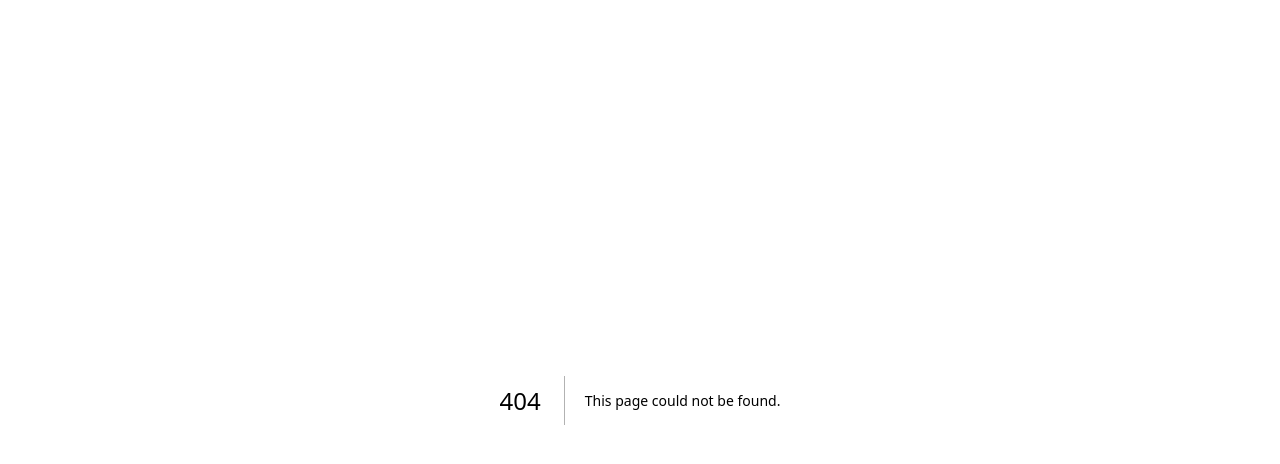
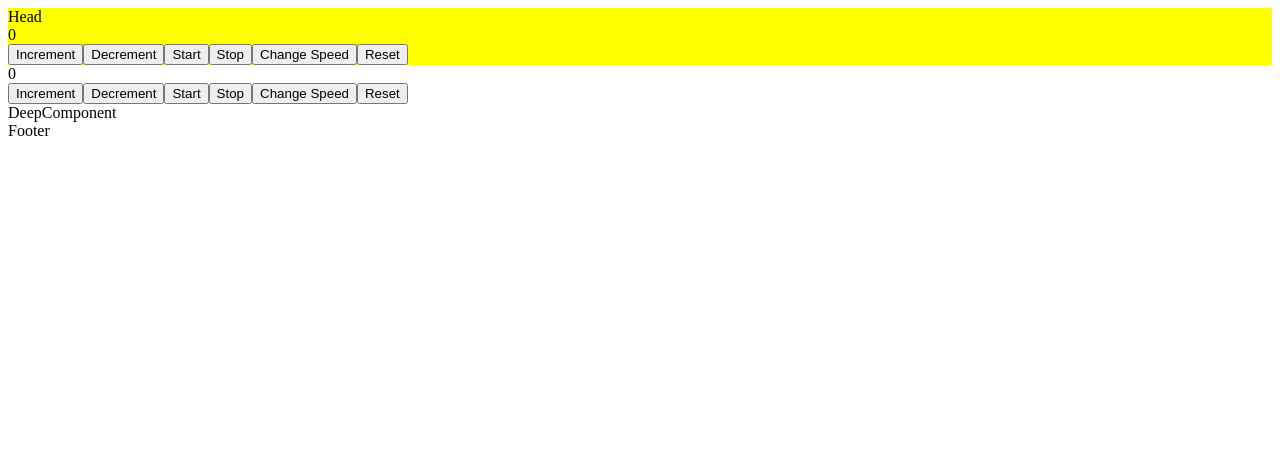
Before and after one commit to jioujiou9308/REACT-CUSTOMIZATION-FEATURE, a Next.js app in the folder react-feature-1/: page /delay-render/count-down in a window 1280 px wide. Before the commit this address had no page. Shown: the top 464 px of the page. Built offline with nearby package versions, Linux system fonts and the light colour scheme.

Commit message:
layout and blur-image

```diff
--- /dev/null
+++ b/react-feature-1/component/delayRender/deepComponent.jsx
@@ -0,0 +1,8 @@
+import React from "react";
+
+const DeepComponent = () => {
+  console.log("deep component render");
+  return <div>DeepComponent</div>;
+};
+
+export default DeepComponent;
--- /dev/null
+++ b/react-feature-1/component/layout/Footer.jsx
@@ -0,0 +1,9 @@
+import React from 'react'
+
+const Footer = () => {
+  return (
+    <div>Footer</div>
+  )
+}
+
+export default Footer
--- /dev/null
+++ b/react-feature-1/component/layout/Head.jsx
@@ -0,0 +1,57 @@
+import React, { useState, useEffect, useReducer, useMemo, useCallback, useRef } from "react";
+
+const Head = () => {
+  const initState = {
+    count: 0,
+    start: false,
+    times: 1,
+  };
+
+  const [count, setCount] = useState(initState.count);
+  const [start, setStart] = useState(initState.start);
+  const [times, setTimes] = useState(initState.times);
+  const inc = () => {
+    setCount(count + 1);
+  };
+  const desc = () => {
+    setCount(count - 1);
+  };
+  const timerStart = () => {
+    setStart(true);
+  };
+  const timerStop = () => {
+    setStart(false);
+  };
+  const handleTwoTimes = () => (times === 2 ? setTimes(1) : setTimes(2));
+  const reset = () => {
+    setCount(initState.count);
+    setStart(initState.start);
+    setTimes(initState.times);
+  };
+
+  useEffect(() => {
+    if (!start) return;
+
+    let id = setInterval(() => {
+      setCount((prev) => prev + 1);
+    }, 1000 / times);
+    return () => {
+      clearInterval(id);
+    };
+  }, [start, times]);
+  console.log('Header Render');
+  return (
+    <div style={{ width: "full", backgroundColor: "yellow" }}>
+      <div>Head</div>
+      <div className="">{count}</div>
+      <button onClick={inc}>Increment</button>
+      <button onClick={desc}>Decrement</button>
+      <button onClick={timerStart}>Start</button>
+      <button onClick={timerStop}>Stop</button>
+      <button onClick={handleTwoTimes}>Change Speed</button>
+      <button onClick={reset}>Reset</button>
+    </div>
+  );
+};
+
+export default Head;
--- /dev/null
+++ b/react-feature-1/component/layout/Layout.jsx
@@ -0,0 +1,15 @@
+import React from "react";
+import Head from "./Head";
+import Footer from "./Footer";
+
+const Layout = ({ children }) => {
+  return (
+    <div>
+      <Head />
+      {children}
+      <Footer />
+    </div>
+  );
+};
+
+export default Layout;
--- a/react-feature-1/next.config.js
+++ b/react-feature-1/next.config.js
@@ -1,6 +1,22 @@
 /** @type {import('next').NextConfig} */
 const nextConfig = {
   reactStrictMode: false,
+  images: {
+    domains: [
+      "cdn.sanity.io",
+      "cdn11.bigcommerce.com",
+      "images5.alphacoders.com",
+      "hyte-development.imgix.net",
+      "content.ibuypower.com",
+      "i.pinimg.com",
+      "hyte.com",
+      `store-${process.env.BIGCOMMERCE_STORE_HASH}.mybigcommerce.com`,
+      "www.themoviedb.org",
+      "hyte-geoip.vercel.app",
+      "han.blob.core.windows.net",
+    ],
+    formats: ["image/avif", "image/webp"],
+  },
 };
 
 module.exports = nextConfig;
--- a/react-feature-1/pages/_app.js
+++ b/react-feature-1/pages/_app.js
@@ -1,4 +1,9 @@
+import Layout from "../component/Layout/layout";
 
 export default function App({ Component, pageProps }) {
-  return <Component {...pageProps} />
+  return (
+    <Layout>
+      <Component {...pageProps} />
+    </Layout>
+  );
 }
--- /dev/null
+++ b/react-feature-1/pages/delay-render/count-down.jsx
@@ -0,0 +1,56 @@
+import React, { useState, useEffect, useReducer, useMemo, useCallback, useRef } from "react";
+import DeepComponent from "../../component/delayRender/deepComponent";
+const CountDown = () => {
+  const initState = {
+    count: 0,
+    start: false,
+    times: 1,
+  };
+
+  const [count, setCount] = useState(initState.count);
+  const [start, setStart] = useState(initState.start);
+  const [times, setTimes] = useState(initState.times);
+  const inc = () => {
+    setCount(count + 1);
+  };
+  const desc = () => {
+    setCount(count - 1);
+  };
+  const timerStart = () => {
+    setStart(true);
+  };
+  const timerStop = () => {
+    setStart(false);
+  };
+  const handleTwoTimes = () => (times === 2 ? setTimes(1) : setTimes(2));
+  const reset = () => {
+    setCount(initState.count);
+    setStart(initState.start);
+    setTimes(initState.times);
+  };
+
+  useEffect(() => {
+    if (!start) return;
+
+    let id = setInterval(() => {
+      setCount((prev) => prev + 1);
+    }, 1000 / times);
+    return () => {
+      clearInterval(id);
+    };
+  }, [start, times]);
+  return (
+    <div>
+      <div className="">{count}</div>
+      <button onClick={inc}>Increment</button>
+      <button onClick={desc}>Decrement</button>
+      <button onClick={timerStart}>Start</button>
+      <button onClick={timerStop}>Stop</button>
+      <button onClick={handleTwoTimes}>Change Speed</button>
+      <button onClick={reset}>Reset</button>
+      <DeepComponent />
+    </div>
+  );
+};
+
+export default CountDown;
--- a/react-feature-1/pages/reducer/reducer.jsx
+++ b/react-feature-1/pages/reducer/reducer.jsx
@@ -38,7 +38,7 @@ const MyComponent = () => {
   //使用解構賦值將Hook return的兩個東西：當前值state，跟操作機制dispatch抓出。
   //有關dispatch跟state的用法見下方
   const [state, dispatch] = useReducer(reducer, initialState);
-
+  console.log("reducer component render");
   return (
     <div>
       <p>Count: {state.count}</p>
```
Also changed, not shown: react-feature-1/component/delayRender/useDelayRender.jsx (added, +24 -0 lines), react-feature-1/pages/blur-image/index.jsx (added, +35 -0 lines), react-feature-1/pages/delay-render/index.jsx (added, +28 -0 lines).
